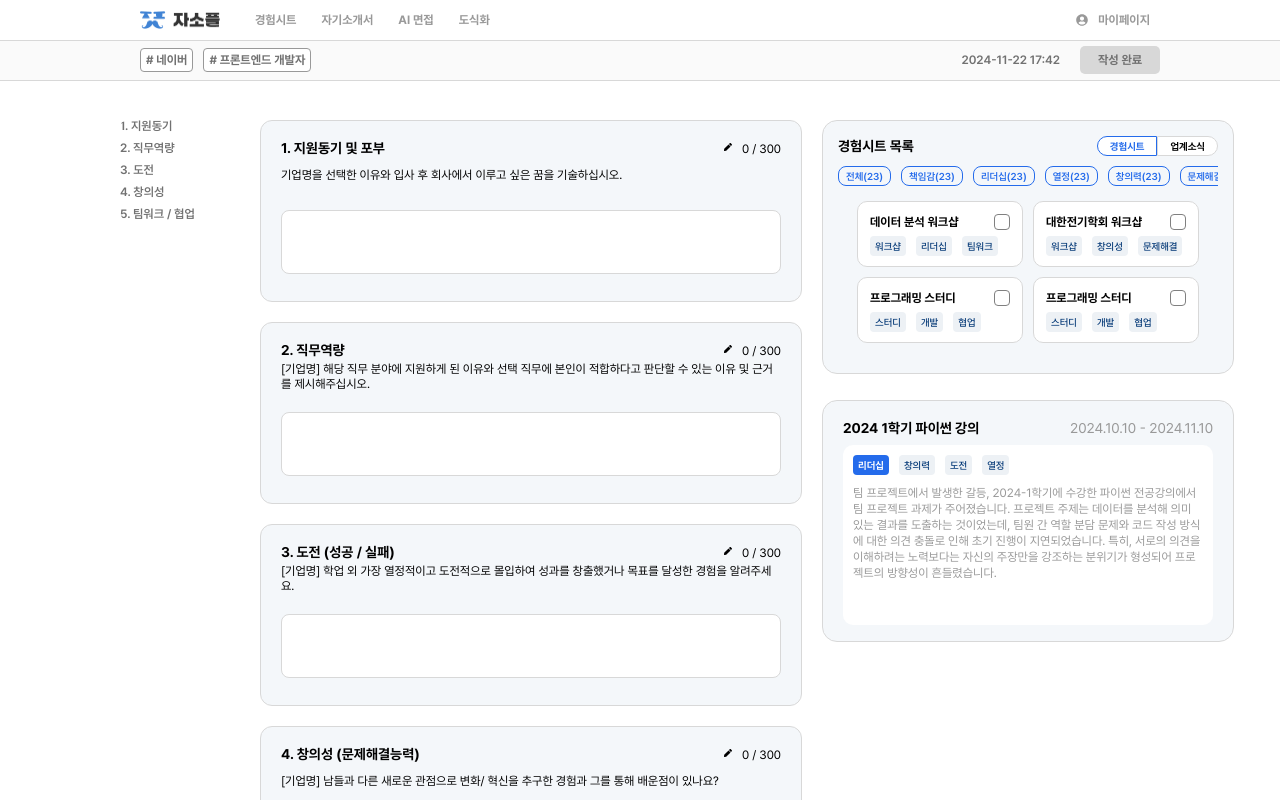
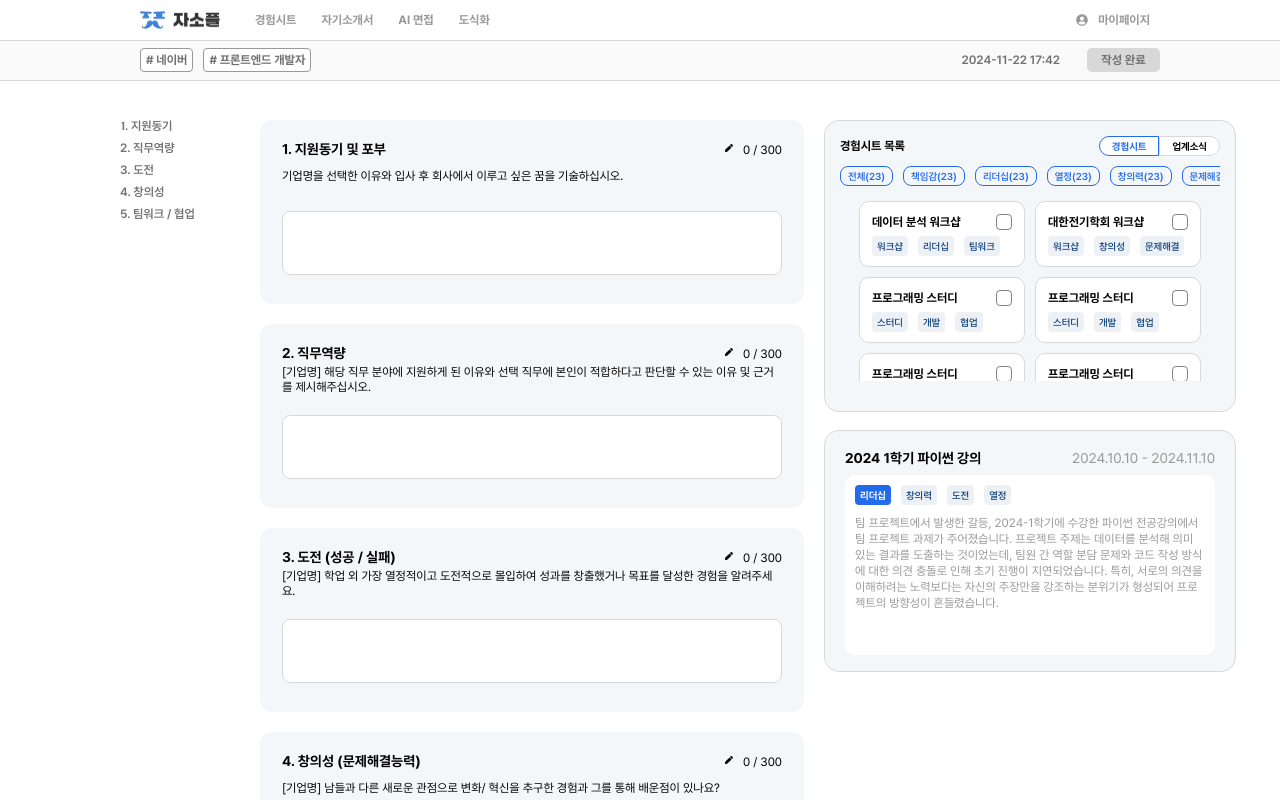
Before and after one commit to 9oormthon-univ/2024_DANPOONG_TEAM_35_FE, a React (Vite) app: page /write-letter in a window 1280 px wide. Built offline with nearby package versions, Linux system fonts and the light colour scheme.

Commit message:
feat : 작성 카드 클릭 감지 및 전역 상태 관리 기능 추가

```diff
--- a/src/components/write-letter/DetailPanel.jsx
+++ b/src/components/write-letter/DetailPanel.jsx
@@ -34,7 +34,7 @@ const Container = styled.div`
   height: 200px;
 
   position: fixed;
-  top: 400px;
+  top: 430px;
   background-color: var(--color-bg-blue);
   border-radius: 15px;
   border: 1px solid var(--color-light-gray);
--- a/src/components/write-letter/LetterBox.jsx
+++ b/src/components/write-letter/LetterBox.jsx
@@ -1,14 +1,23 @@
 import styled from "styled-components";
 import { FaPen } from "react-icons/fa";
+import useLetterStore from "/src/stores/letterStore";
 
-function LetterBox({ title, subText, text, maxLength, onChange }) {
+function LetterBox({ id, title, subText, text, maxLength, onChange }) {
+  const { clickedLetterId, setClickedLetter } = useLetterStore();
+
   const handleChange = (e) => {
     onChange(e.target.value);
   };
 
+  const handleClick = () => {
+    setClickedLetter(id);
+  };
+
+  const isActive = clickedLetterId === id;
+
   return (
-    <Container>
-      <LetterContainer>
+    <Container $isActive={isActive} onClick={handleClick}>
+      <LetterContainer $isActive={isActive}>
         <TitleContainer>
           <TitleText>{title}</TitleText>
           <CountLetter>
@@ -17,7 +26,12 @@ function LetterBox({ title, subText, text, maxLength, onChange }) {
           </CountLetter>
         </TitleContainer>
         <SubText>{subText}</SubText>
-        <TextBox value={text} onChange={handleChange} maxLength={maxLength} />
+        <TextBox
+          value={text}
+          onChange={handleChange}
+          maxLength={maxLength}
+          readOnly
+        />
       </LetterContainer>
     </Container>
   );
@@ -27,8 +41,8 @@ export default LetterBox;
 
 const Container = styled.div`
   display: flex;
-
   padding-left: 180px;
+  cursor: pointer;
 `;
 
 const LetterContainer = styled.div`
@@ -36,11 +50,13 @@ const LetterContainer = styled.div`
   height: 140px;
 
   background-color: var(--color-bg-blue);
-
   border-radius: 12px;
-  border: 0.5px solid var(--color-light-gray);
+  border: 2px solid
+    ${({ $isActive }) => ($isActive ? "var(--color-dark-blue)" : "transparent")};
   padding: 20px;
   margin-bottom: 20px;
+
+  transition: border-color 0.3s ease-in-out;
 `;
 
 const TitleContainer = styled.div`
--- a/src/components/write-letter/PreviewNewsCard.jsx
+++ b/src/components/write-letter/PreviewNewsCard.jsx
@@ -18,6 +18,10 @@ function PreviewNewsCard() {
     },
     { id: 3, title: "프로그래밍 스터디", tags: ["스터디", "개발", "협업"] },
     { id: 4, title: "프로그래밍 스터디", tags: ["스터디", "개발", "협업"] },
+    { id: 5, title: "프로그래밍 스터디", tags: ["스터디", "개발", "협업"] },
+    { id: 6, title: "프로그래밍 스터디", tags: ["스터디", "개발", "협업"] },
+    { id: 7, title: "프로그래밍 스터디", tags: ["스터디", "개발", "협업"] },
+    { id: 8, title: "프로그래밍 스터디", tags: ["스터디", "개발", "협업"] },
   ];
 
   const isSelected = (card) =>
@@ -51,12 +55,30 @@ export default PreviewNewsCard;
 
 const Background = styled.div`
   width: 100%;
+  height: 180px;
   display: flex;
   gap: 10px;
   flex-wrap: wrap;
   justify-content: center;
+  overflow-y: scroll;
+  box-sizing: border-box;
+
+  scrollbar-width: thin;
+  scrollbar-color: var(--color-dark-gray) var(--color-light-gray);
+
+  &::-webkit-scrollbar {
+    width: 8px;
+  }
+
+  &::-webkit-scrollbar-track {
+    background: var(--color-light-gray);
+  }
+
+  &::-webkit-scrollbar-thumb {
+    background-color: var(--color-dark-blue);
+    border-radius: 10px;
+  }
 `;
-
 const Container = styled.div`
   width: 140px;
   height: 40px;
--- a/src/components/write-letter/PreviewSheetCard.jsx
+++ b/src/components/write-letter/PreviewSheetCard.jsx
@@ -18,6 +18,10 @@ function PreviewSheetCard() {
     },
     { id: 3, title: "프로그래밍 스터디", tags: ["스터디", "개발", "협업"] },
     { id: 4, title: "프로그래밍 스터디", tags: ["스터디", "개발", "협업"] },
+    { id: 5, title: "프로그래밍 스터디", tags: ["스터디", "개발", "협업"] },
+    { id: 6, title: "프로그래밍 스터디", tags: ["스터디", "개발", "협업"] },
+    { id: 7, title: "프로그래밍 스터디", tags: ["스터디", "개발", "협업"] },
+    { id: 8, title: "프로그래밍 스터디", tags: ["스터디", "개발", "협업"] },
   ];
 
   const isSelected = (card) =>
@@ -52,12 +56,31 @@ export default PreviewSheetCard;
 
 const Background = styled.div`
   width: 100%;
+  height: 180px;
   display: flex;
   gap: 10px;
   flex-wrap: wrap;
   justify-content: center;
+  overflow-y: scroll;
+  box-sizing: border-box;
+
+  /* 스크롤바 스타일 */
+  scrollbar-width: thin;
+  scrollbar-color: var(--color-dark-gray) var(--color-light-gray);
+
+  &::-webkit-scrollbar {
+    width: 8px;
+  }
+
+  &::-webkit-scrollbar-track {
+    background: var(--color-light-gray);
+  }
+
+  &::-webkit-scrollbar-thumb {
+    background-color: var(--color-dark-blue);
+    border-radius: 10px;
+  }
 `;
-
 const Container = styled.div`
   width: 140px;
   height: 40px;
--- a/src/components/write-letter/SheetListPanel.jsx
+++ b/src/components/write-letter/SheetListPanel.jsx
@@ -76,7 +76,7 @@ const Container = styled.div`
 `;
 
 const TitleText = styled.p`
-  font-size: 14px;
+  font-size: 12px;
   font-weight: var(--weight-bold);
 `;
 
--- a/src/components/write-letter/SubHeader.jsx
+++ b/src/components/write-letter/SubHeader.jsx
@@ -18,9 +18,7 @@ function SubHeader() {
   return (
     <Container>
       <TagContainer>
-        {/* <TagType>회사</TagType> */}
         <Tag># 네이버</Tag>
-        {/* <TagType>직무</TagType> */}
         <Tag># 프론트엔드 개발자</Tag>
       </TagContainer>
       <DateText>{currentDate()}</DateText>
@@ -55,21 +53,6 @@ const TagContainer = styled.div`
   gap: 10px;
 `;
 
-// const TagType = styled.div`
-//   display: flex;
-//   padding: 5px;
-
-//   border: 1px solid var(--color-gray);
-//   border-radius: 4px;
-//   background-color: white;
-
-//   font-size: 12px;
-//   font-weight: var(--weight-bold);
-
-//   color: var(--color-white);
-//   background-color: var(--color-gray);
-// `;
-
 const Tag = styled.div`
   display: flex;
   padding: 5px;
@@ -94,7 +77,10 @@ const DateText = styled.div`
 `;
 
 const CompleteButton = styled.button`
-  width: 80px;
+  display: flex;
+  align-items: center;
+
+  height: 24px;
   position: fixed;
   right: 120px;
 
--- a/src/components/write-letter/WriteLetterPage.style.js
+++ b/src/components/write-letter/WriteLetterPage.style.js
@@ -9,6 +9,7 @@ export const Background = styled.div`
   margin-left: 80px;
 
   overflow-x: hidden;
+  pointer-events: auto;
 `;
 
 export const WriteContainer = styled.div`
--- a/src/pages/WriteLetterPage.jsx
+++ b/src/pages/WriteLetterPage.jsx
@@ -84,6 +84,7 @@ function WriteCoverLetterPage() {
               ref={(el) => (sectionRefs.current[index] = el)}
             >
               <LetterBox
+                id={letter.id}
                 title={letter.title}
                 placeholder={letter.placeholder}
                 subText={letter.subText}
--- /dev/null
+++ b/src/stores/letterStore.js
@@ -0,0 +1,10 @@
+import { create } from "zustand";
+
+const useLetterStore = create((set) => ({
+  clickedLetterId: null,
+
+  setClickedLetter: (id) => set({ clickedLetterId: id }),
+  clearClickedLetter: () => set({ clickedLetterId: null }),
+}));
+
+export default useLetterStore;
```
